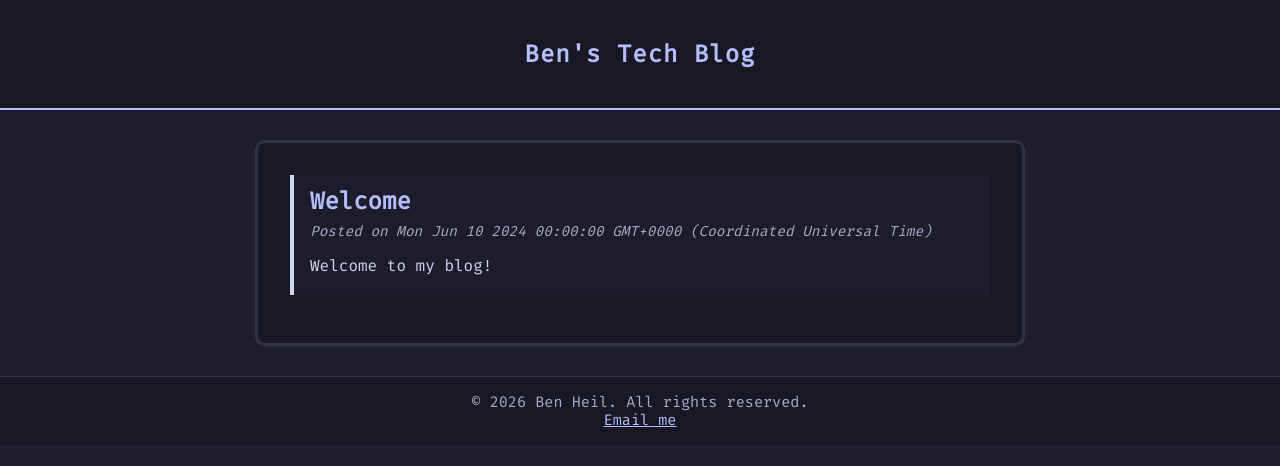
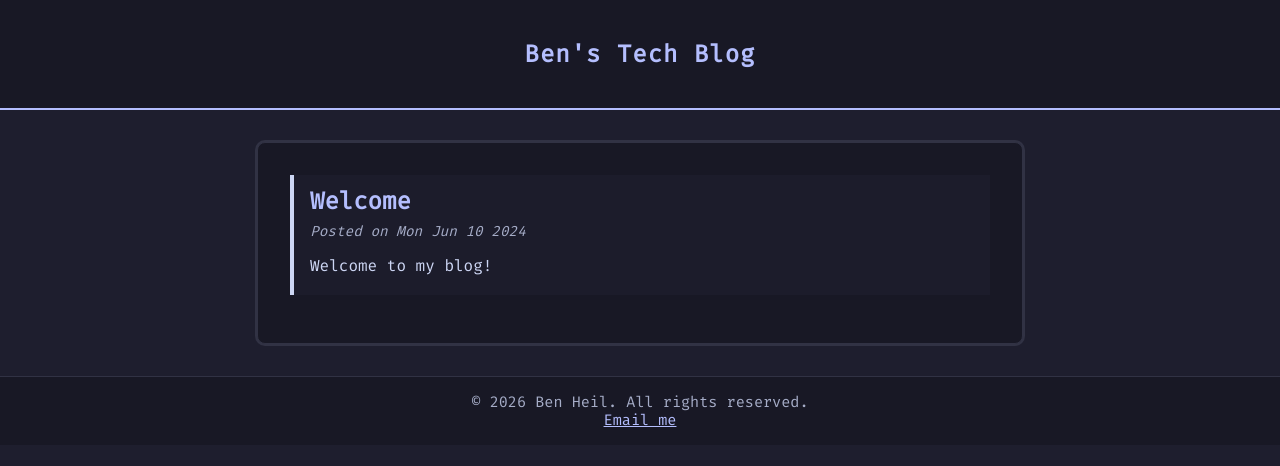
Before and after one commit to BenHeil26/website, a SvelteKit app: page / in a window 1280 px wide. Shown: the top 466 px of the page. Built offline with nearby package versions, Linux system fonts and the light colour scheme.

Commit message:
fix date display

```diff
--- a/src/routes/+page.svelte
+++ b/src/routes/+page.svelte
@@ -10,7 +10,7 @@
           >{post.metaData.title}</a
         >
       </h2>
-      <div class="post-meta">Posted on {post.metaData.date}</div>
+      <div class="post-meta">Posted on {post.metaData.date.toDateString()}</div>
       <p>
         {post.metaData.desc}
       </p>
```
